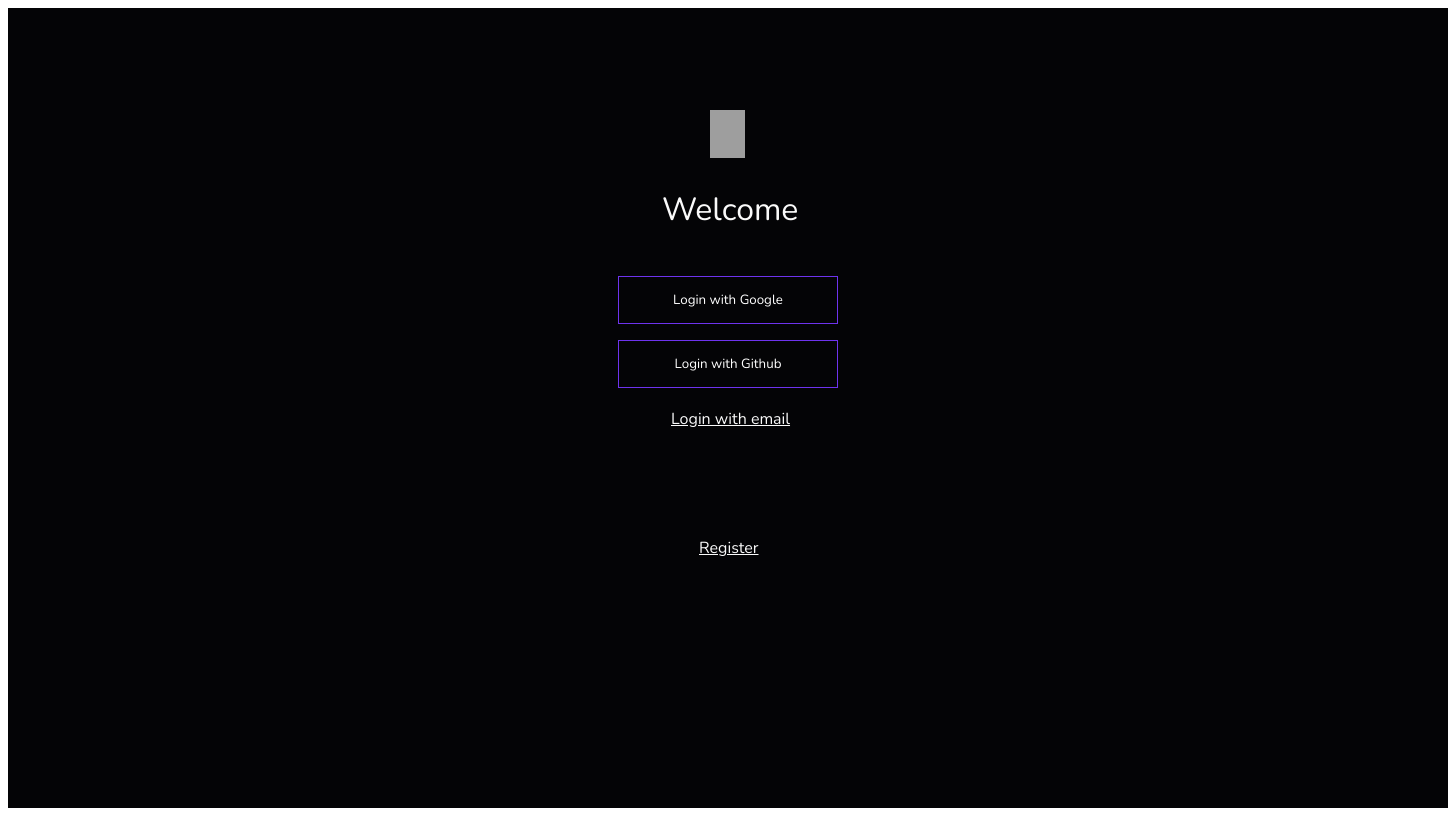
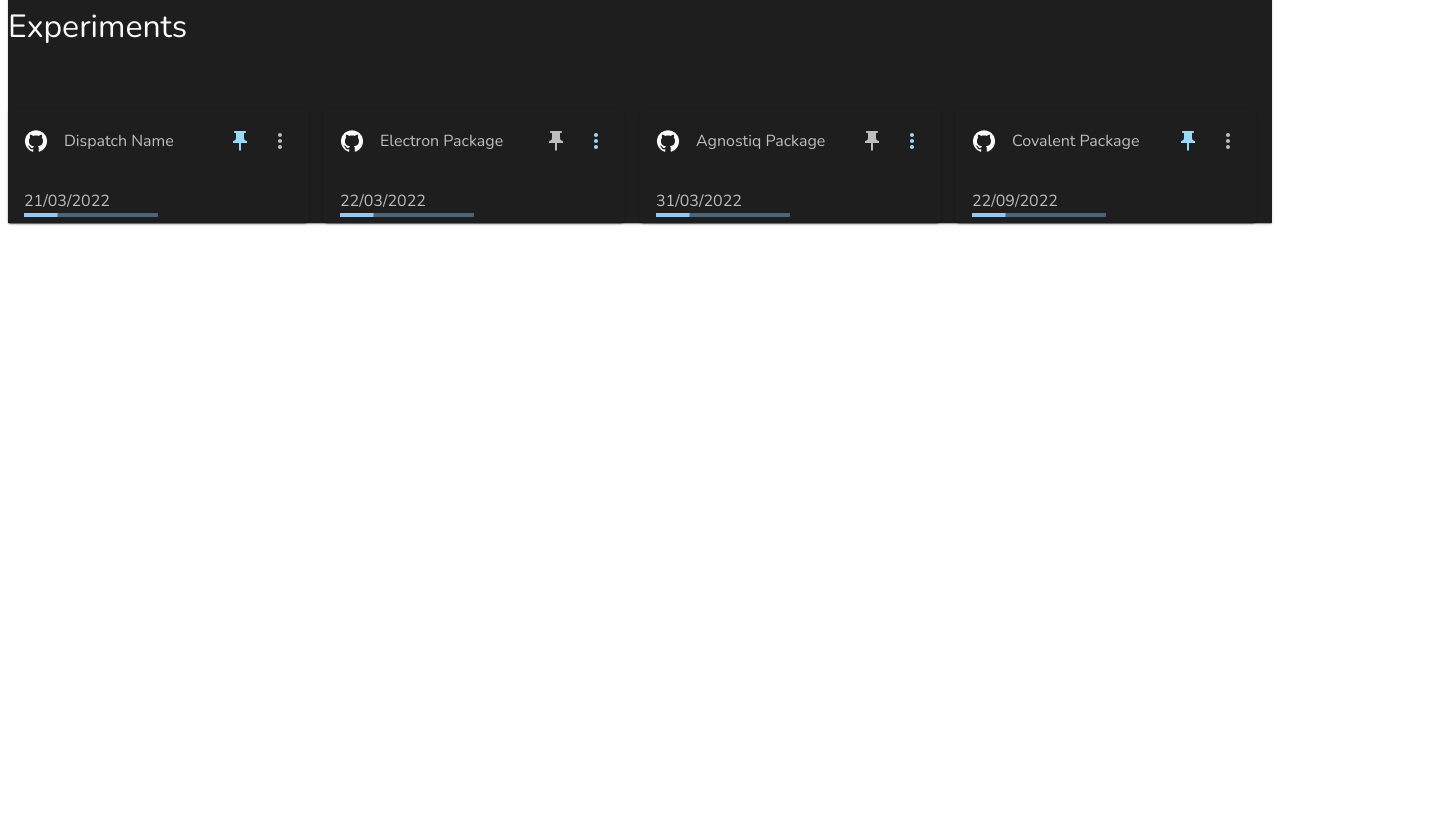
Before and after one commit to Prasy12/AQ-Webpack, a React app: page / in a window 1280 px wide. Shown: the whole page, 1448 px wide, since content can reach past the window. Built offline with nearby package versions, Linux system fonts and the light colour scheme; grey boxes are pictures that could not be loaded.

Commit message:
Card component added.

```diff
--- a/src/App.js
+++ b/src/App.js
@@ -1,9 +1,18 @@
 import React from 'react';
-import Login from './containers/login';
+import { ThemeProvider } from '@mui/material/styles';
+import Paper from '@mui/material/Paper';
+import theme from './theme';
+import Projects from './containers/projects/index';
 
 function App() {
 	console.log('ENVs', `${process.env.REACT_APP_ENDPOINT_URL}`);
-	return <Login />;
+	return (
+		<ThemeProvider theme={theme}>
+			<Paper square>
+				<Projects />
+			</Paper>
+		</ThemeProvider>
+	);
 }
 
 export default App;
--- /dev/null
+++ b/src/components/dispatchCard/index.js
@@ -0,0 +1,74 @@
+import React from 'react';
+import PropTypes from 'prop-types';
+import Card from '@mui/material/Card';
+import CardHeader from '@mui/material/CardHeader';
+import CardActions from '@mui/material/CardActions';
+import CardContent from '@mui/material/CardContent';
+import IconButton from '@mui/material/IconButton';
+import Typography from '@mui/material/Typography';
+import MoreVertIcon from '@mui/icons-material/MoreVert';
+import PushPinIcon from '@mui/icons-material/PushPin';
+import GitHubIcon from '@mui/icons-material/GitHub';
+import LinearProgress from '@mui/material/LinearProgress';
+import Grid from '@mui/material/Grid';
+
+function DispatchCard(props) {
+	const { dispatch, onClick, width, height } = props;
+
+	return (
+		<div>
+			<Card style={{ width, height }}>
+				<CardHeader
+					avatar={<GitHubIcon />}
+					action={
+						<>
+							{dispatch.pinned && (
+								<IconButton onClick={onClick}>
+									<PushPinIcon style={{ color: '#99DAFF' }} />
+								</IconButton>
+							)}
+							{!dispatch.pinned && (
+								<IconButton onClick={onClick}>
+									<PushPinIcon style={{ color: '#BEBEBE' }} />
+								</IconButton>
+							)}
+							{!dispatch.pinned && (
+								<IconButton onClick={onClick}>
+									<MoreVertIcon style={{ color: '#99DAFF' }} />
+								</IconButton>
+							)}
+							{dispatch.pinned && (
+								<IconButton onClick={onClick}>
+									<MoreVertIcon style={{ color: '#BEBEBE' }} />
+								</IconButton>
+							)}
+						</>
+					}
+					title={
+						<Typography fontWeight="fontWeightRegular" color="textSecondary">
+							{dispatch.name}
+						</Typography>
+					}
+				/>
+				<CardContent>
+					<Typography fontWeight="fontWeightRegular" color="textSecondary">
+						{dispatch.date}
+					</Typography>
+					<LinearProgress variant="determinate" value={25} sx={{ width: '50%' }} />
+				</CardContent>
+			</Card>
+		</div>
+	);
+}
+
+DispatchCard.defaultProps = {
+	width: '300px',
+	height: '114px'
+};
+
+DispatchCard.propTypes = {
+	width: PropTypes.string,
+	height: PropTypes.string
+};
+
+export default DispatchCard;
--- a/src/containers/projects/index.js
+++ b/src/containers/projects/index.js
@@ -0,0 +1,52 @@
+import React, { useState } from 'react';
+import Grid from '@mui/material/Grid';
+import Typography from '@mui/material/Typography';
+import DispatchCard from '../../components/dispatchCard';
+
+function Projects() {
+	const [dispatch, setDispatch] = useState([
+		{
+			name: 'Dispatch Name',
+			time: new Date(),
+			pinned: true,
+			date: '21/03/2022'
+		},
+		{
+			name: 'Electron Package',
+			time: new Date(),
+			pinned: false,
+			date: '22/03/2022'
+		},
+		{
+			name: 'Agnostiq Package',
+			time: new Date(),
+			pinned: false,
+			date: '31/03/2022'
+		},
+		{
+			name: 'Covalent Package',
+			time: new Date(),
+			pinned: true,
+			date: '22/09/2022'
+		}
+	]);
+
+	const onClick = () => {
+		console.log('Clicked');
+	};
+
+	return (
+		<Grid container rowSpacing={8}>
+			<Grid item xs={12}>
+				<Typography variant="h1">Experiments</Typography>
+			</Grid>
+			{dispatch.map((dispatchItems, index) => (
+				<Grid item xs={3} key={dispatchItems.name}>
+					<DispatchCard key={dispatchItems.name} dispatch={dispatchItems} onClick={onClick} />
+				</Grid>
+			))}
+		</Grid>
+	);
+}
+
+export default Projects;
--- /dev/null
+++ b/src/theme.js
@@ -0,0 +1,22 @@
+import { createTheme } from '@mui/material/styles';
+
+export default createTheme({
+	palette: {
+		mode: 'dark',
+		text: {
+			primary: '#FAFAFA',
+			secondary: '#BEBEBE'
+		}
+	},
+	typography: {
+		fontFamily: 'Nunito',
+		fontWeightLight: 200,
+		fontWeightMedium: 300,
+		fontWeightRegular: 400,
+		h1: {
+			fontSize: '2rem',
+			fontWeight: 200,
+			fontFamily: 'Nunito'
+		}
+	}
+});
```
Also changed, not shown: package.json (+7 -0 lines), src/App.css (added), 1 other file (tests, documents, lock files or other folders).
